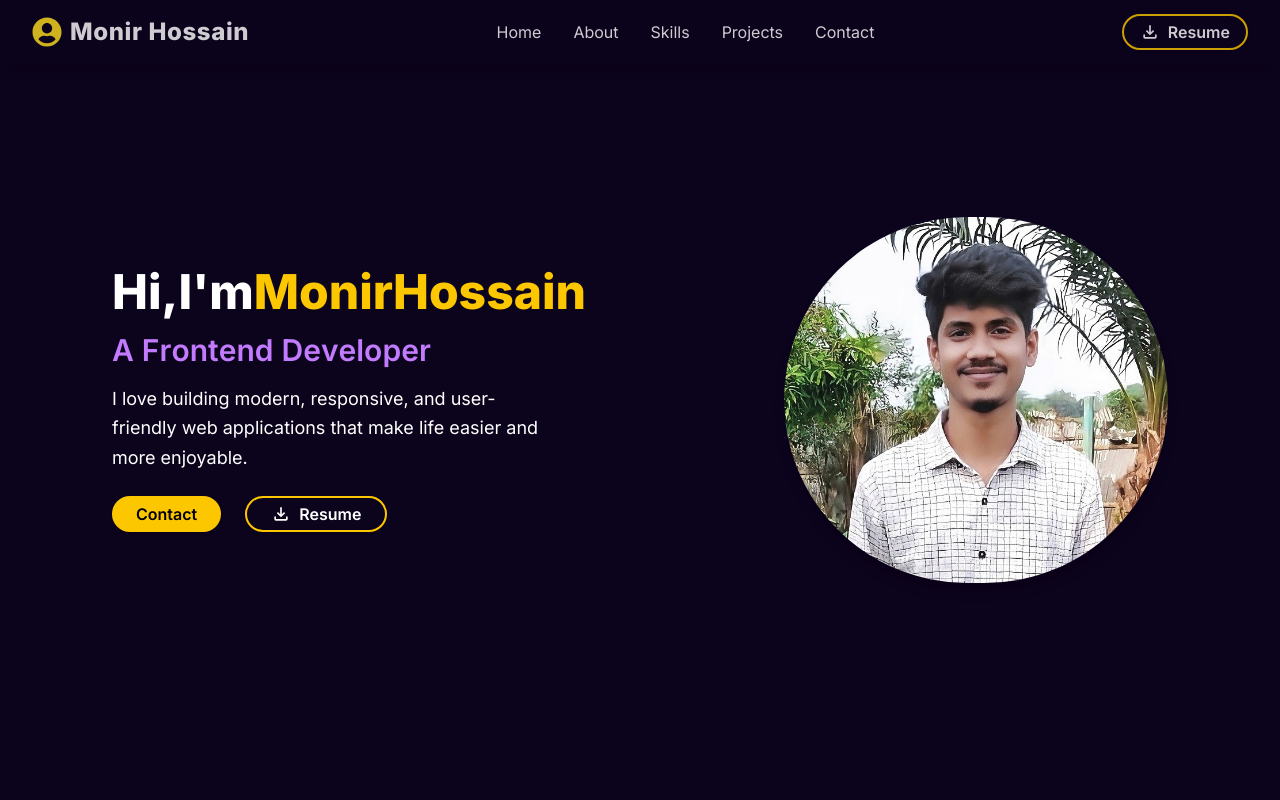
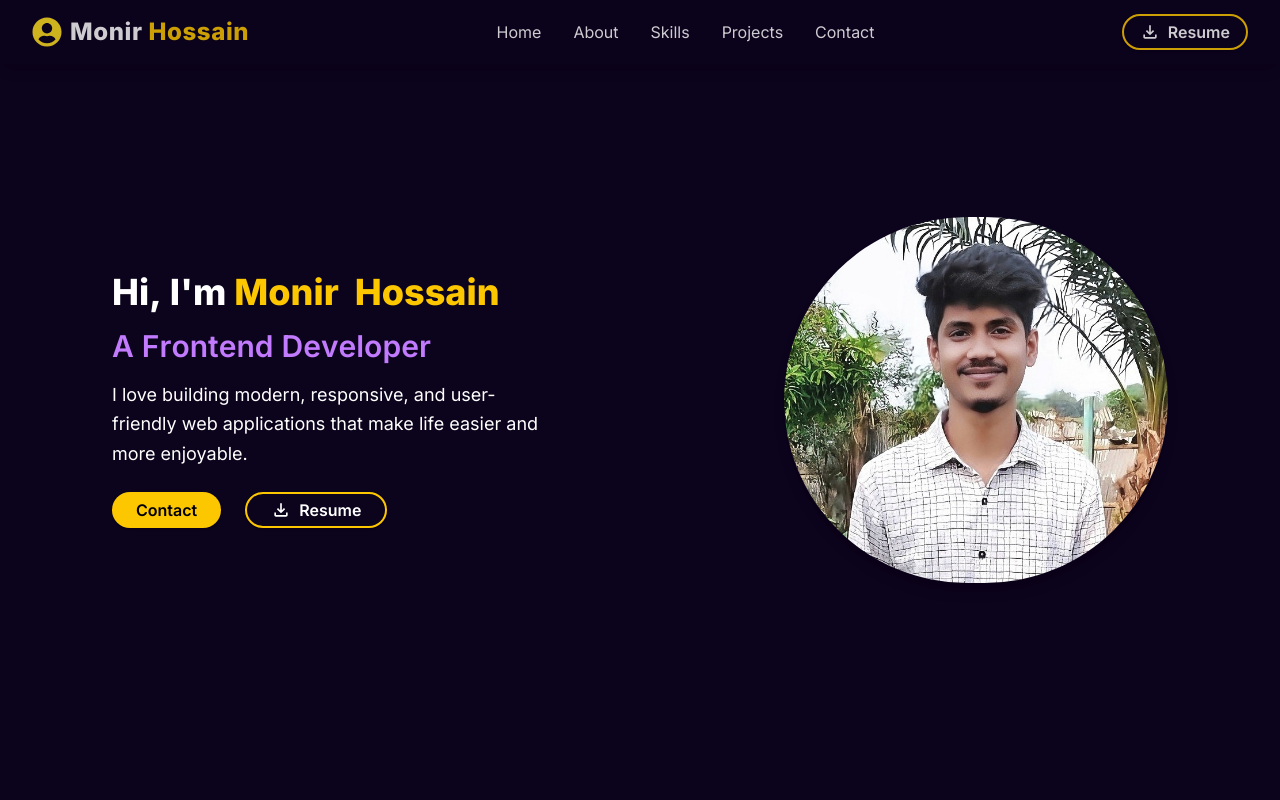
Before and after one commit to monirhossain-oss/portfolio, a React (Vite) app: page / in a window 1280 px wide. Shown: the top 800 px of the page. Built offline with nearby package versions, Linux system fonts and the light colour scheme.

Commit message:
customize some section

```diff
--- a/src/component/Navbar.jsx
+++ b/src/component/Navbar.jsx
@@ -24,7 +24,7 @@ const Navbar = () => {
                     <div className="flex items-center space-x-2">
                         <FaUserCircle size={30} className="text-yellow-300" />
                         <h1 className="text-2xl font-extrabold text-white tracking-wide">
-                            Monir Hossain
+                            Monir <span className="text-yellow-400">Hossain</span>
                         </h1>
                     </div>
 
--- a/src/pages/Banner.jsx
+++ b/src/pages/Banner.jsx
@@ -35,11 +35,11 @@ const Banner = () => {
                 <motion.div
                     initial={{ opacity: 0, x: -50 }}
                     whileInView={{ opacity: 1, x: 0 }}
-                    transition={{ duration: 0.8}}
+                    transition={{ duration: 0.8 }}
                     className="text-center md:text-left"
                 >
                     {/* First Line: Left to Right */}
-                    <h1 className="text-3xl sm:text-4xl lg:text-5xl font-bold mb-4 flex flex-wrap justify-center md:justify-start">
+                    <h1 className="text-2xl sm:text-3xl lg:text-4xl font-bold mb-4 flex flex-wrap justify-center md:justify-start">
                         {`Hi, I'm `.split("").map((char, i) => (
                             <motion.span
                                 key={i}
@@ -47,8 +47,7 @@ const Banner = () => {
                                 variants={letterVariantLeft}
                                 initial="hidden"
                                 animate="visible"
-
-                                className="inline-block"
+                                className={`inline-block ${char === " " ? "mx-1" : ""}`}
                             >
                                 {char}
                             </motion.span>
@@ -60,8 +59,8 @@ const Banner = () => {
                                 variants={letterVariantLeft}
                                 initial="hidden"
                                 animate="visible"
-                                transition={{duration:0.8 , repeat: Infinity}}
-                                className="inline-block text-yellow-400"
+                                transition={{ duration: 0.8 }}
+                                className={`inline-block ${char === " " ? "mx-2" : "text-yellow-400"}`}
                             >
                                 {char}
                             </motion.span>
@@ -95,7 +94,7 @@ const Banner = () => {
                             href="#contact"
                             whileHover={{ scale: 1.05 }}
                             whileTap={{ scale: 0.95 }}
-                              className="bg-yellow-400 text-black font-semibold px-6 py-1 rounded-full shadow hover:bg-yellow-300  transition duration-300 flex items-center justify-center gap-2"
+                            className="bg-yellow-400 text-black font-semibold px-6 py-1 rounded-full shadow hover:bg-yellow-300  transition duration-300 flex items-center justify-center gap-2"
                         >
                             Contact
                         </motion.a>
@@ -103,7 +102,7 @@ const Banner = () => {
                         <a
                             href="/resume.pdf"
                             download
-                             className="border-2 border-yellow-400 text-white font-semibold px-6 py-1 rounded-full shadow hover:bg-yellow-400 hover:text-black transition duration-300 flex items-center justify-center gap-2"
+                            className="border-2 border-yellow-400 text-white font-semibold px-6 py-1 rounded-full shadow hover:bg-yellow-400 hover:text-black transition duration-300 flex items-center justify-center gap-2"
                         >
                             <MdOutlineFileDownload size={20} />
                             Resume
```
